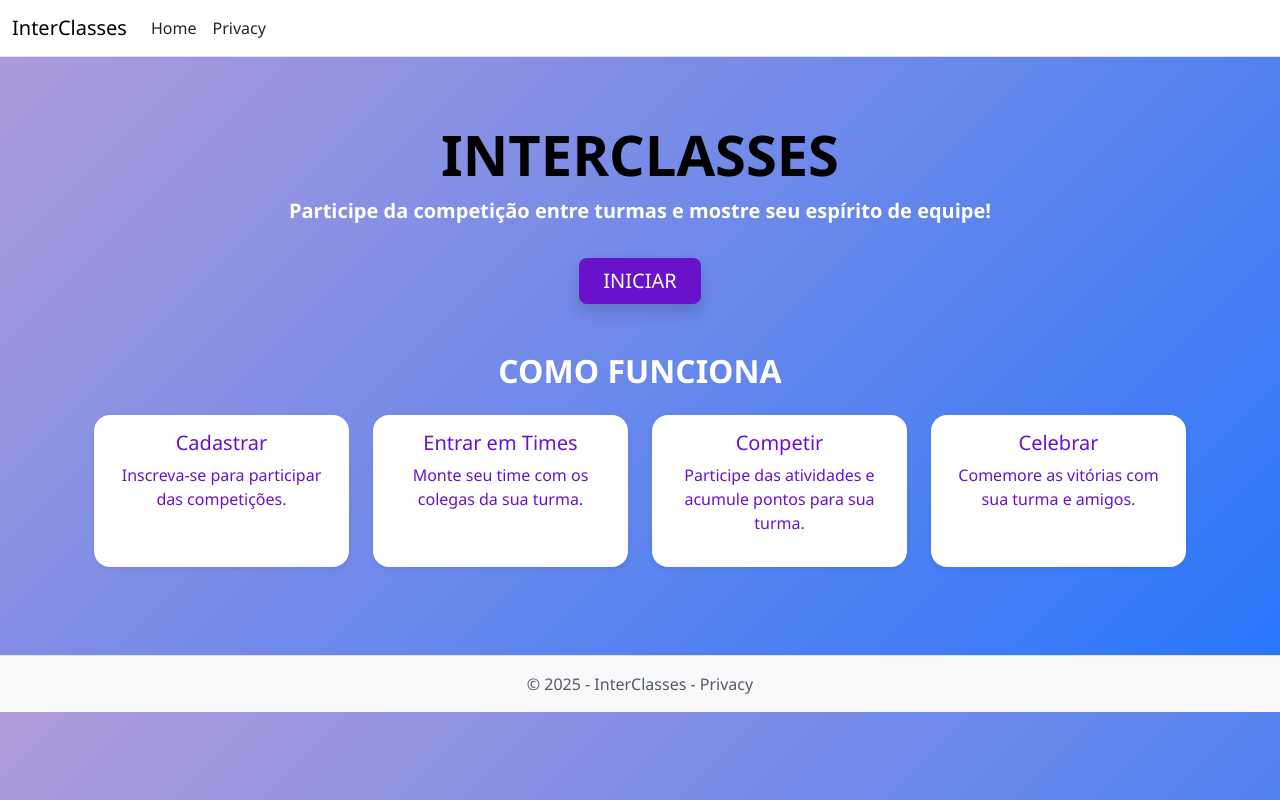
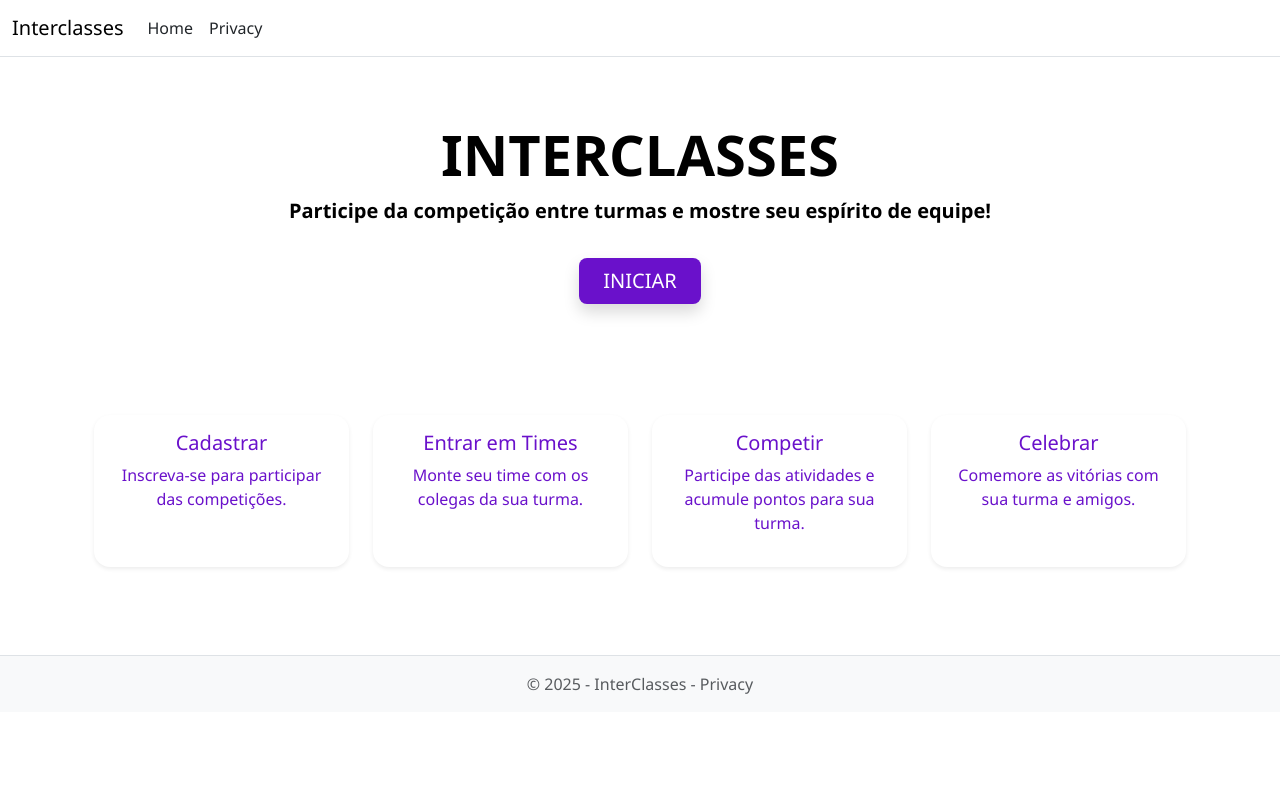
Before and after one commit to manuela582279/Interclasse, a plain HTML site: page index.html in a window 1280 px wide. Drawn offline with nearby package versions, Linux system fonts and the light colour scheme.

Commit message:
Update title and styling in index.html for consistency and clarity

```diff
--- a/index.html
+++ b/index.html
@@ -34,11 +34,15 @@
         position: relative;
       }
 
+
+                                                                       /* FUNDO EM DEGRADE */
+
+
       body {
         background: linear-gradient(
           135deg,
-          #b19cd9,
-          #2575fc
+          #ffffff,                                                              /*cor 1*/
+          #ffffff                                                              /*cor 2*/
         ); /* lilás -> azul */
         font-family: "Segoe UI", sans-serif;
       }
@@ -49,7 +53,7 @@
       }
 
       .lead {
-        color: #ffffff;
+        color: #000;                                                 /* Cor do texto descritivo */
       }
 
       .btn-primary {
@@ -103,7 +107,7 @@
         class="navbar navbar-expand-sm navbar-toggleable-sm navbar-light bg-white border-bottom box-shadow mb-3"
       >
         <div class="container-fluid">
-          <a class="navbar-brand" href="#">InterClasses</a>
+          <a class="navbar-brand" href="#">Interclasses</a>
           <button class="navbar-toggler" href="#">
             <span class="navbar-toggler-icon"></span>
           </button>
@@ -125,10 +129,11 @@
     <div class="container">
       <main role="main" class="pb-3">
         <div class="container py-5">
+
           <!-- Cabeçalho -->
           <div class="text-center mb-5">
             <h1 class="display-4 fw-bold">
-              <i class="bi bi-trophy-fill text-warning"></i> INTERCLASSES
+              <i class="bi bi-trophy-fill text-warning"></i> INTERCLASSES              <!-- MUDA O NOME DA PÁGINA -->
             </h1>
             <p class="lead fw-semibold">
               Participe da competição entre turmas e mostre seu espírito de
```
